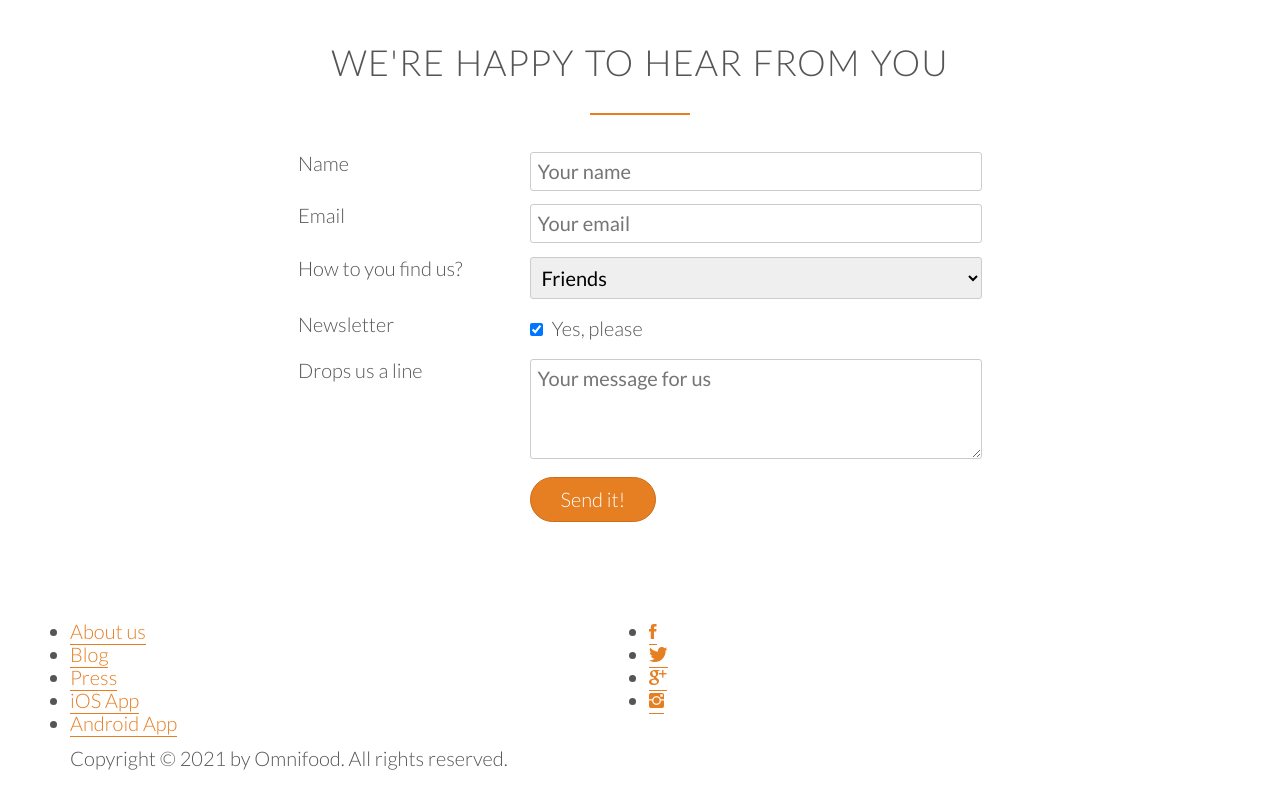
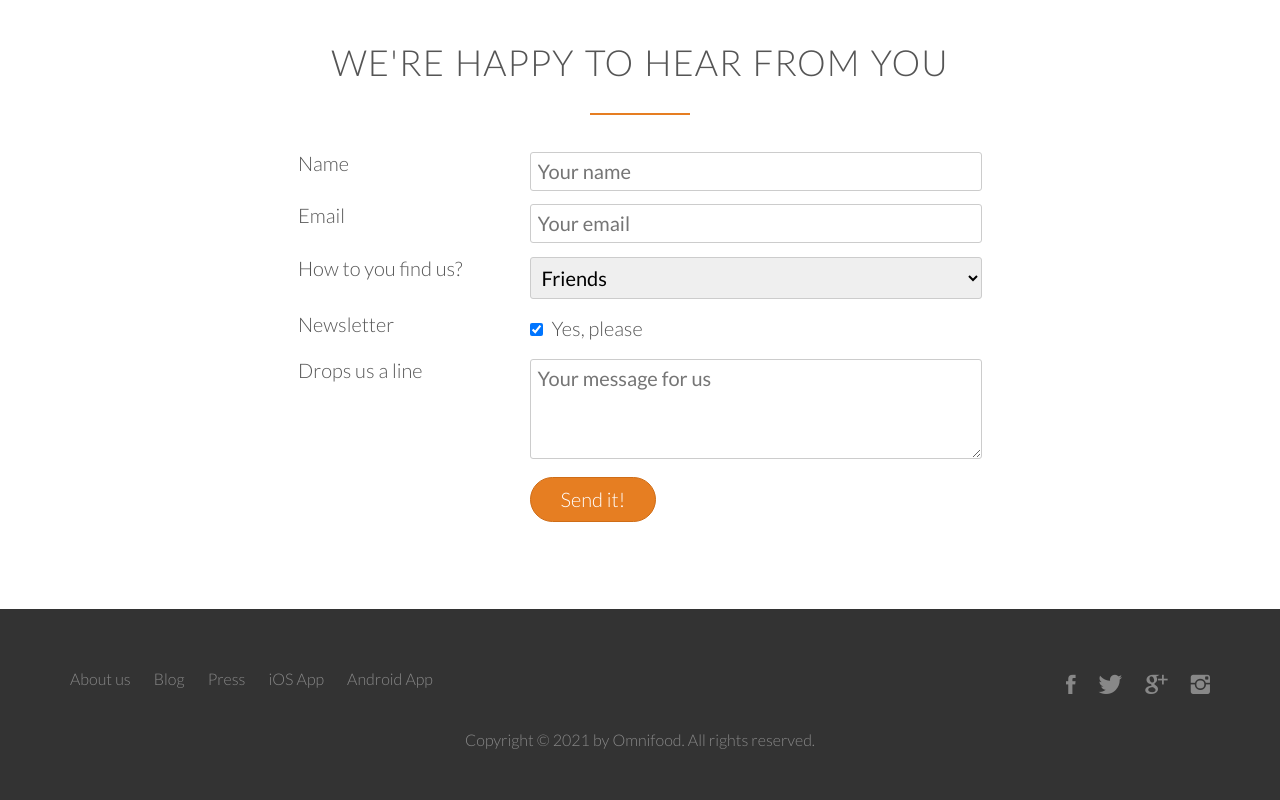
Before and after one commit to jessicaMarquess/Omnifood, a plain HTML site: page index.html in a window 1280 px wide. Shown: the part 4634-5434 px from the top of the page. Before the commit the page ends 5404 px from the top, so only its background shows below. Drawn offline with Linux system fonts and the light colour scheme; files whose address does not match are found by name.

Commit message:
style of footer

```diff
--- a/resources/css/style.css
+++ b/resources/css/style.css
@@ -404,3 +404,68 @@ input[type=checkbox]{
 *:focus{
     outline: none;
 }
+/* --------------------------------------------------------- */
+                        /*FOOTER*/
+/* --------------------------------------------------------- */
+footer{
+    background-color: #333;
+    padding: 50px;
+    font-size: 80%;
+}
+.footer-nav{
+    list-style: none;
+    float: left;
+}
+.social-links{
+    list-style: none;
+    float: right;
+}
+.footer-nav li,
+.social-links li{
+    display: inline-block;
+    margin-right: 20px;
+}
+.footer-nav li:last-child,
+.social-links li:last-child{
+    margin-right: 0;
+}
+.footer-nav a:link,
+.footer-nav a:visited,
+.social-links a:link,
+.social-links a:visited{
+    text-decoration: none;
+    border: 0;
+    color: #888;
+    transition: color 0.2s;
+}
+.footer-nav li a:hover,
+.footer-nav li a:active{
+    color: #ddd;
+}
+.social-links li a:link,
+.social-links li a:visited{
+    font-size: 160%;
+}
+.ion-social-facebook,
+.ion-social-twitter,
+.ion-social-googleplus,
+.ion-social-instagram{
+    transition: color 0.2s;
+}
+.ion-social-facebook:hover{
+    color: #3b5998;
+}
+.ion-social-twitter:hover{
+    color: #00aced;
+}
+.ion-social-googleplus:hover{
+    color: #dd4b39;
+}
+.ion-social-instagram:hover{
+    color: #517fa4;
+}
+footer p {
+    color:#888;
+    text-align: center;
+    margin-top: 20px;
+}
```
